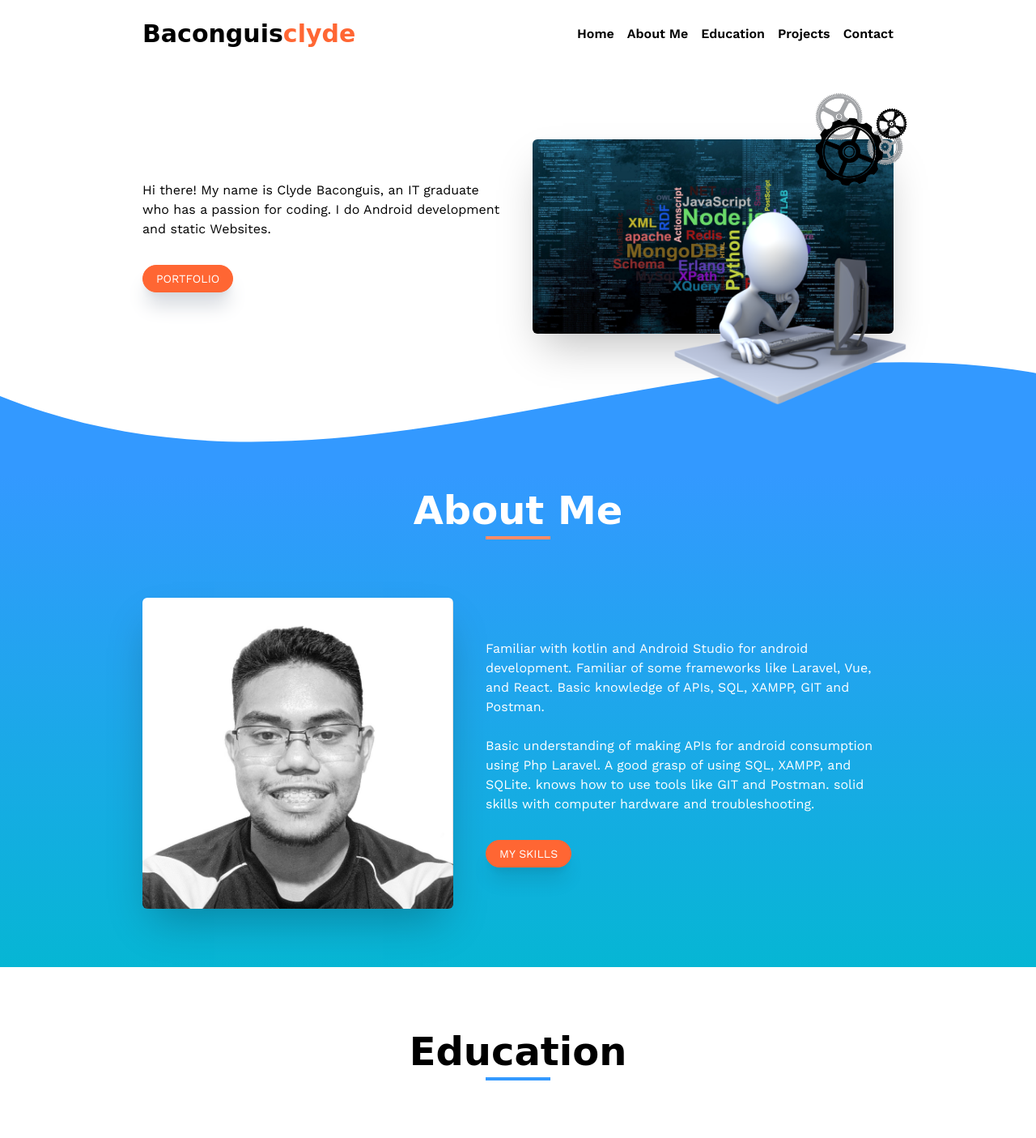
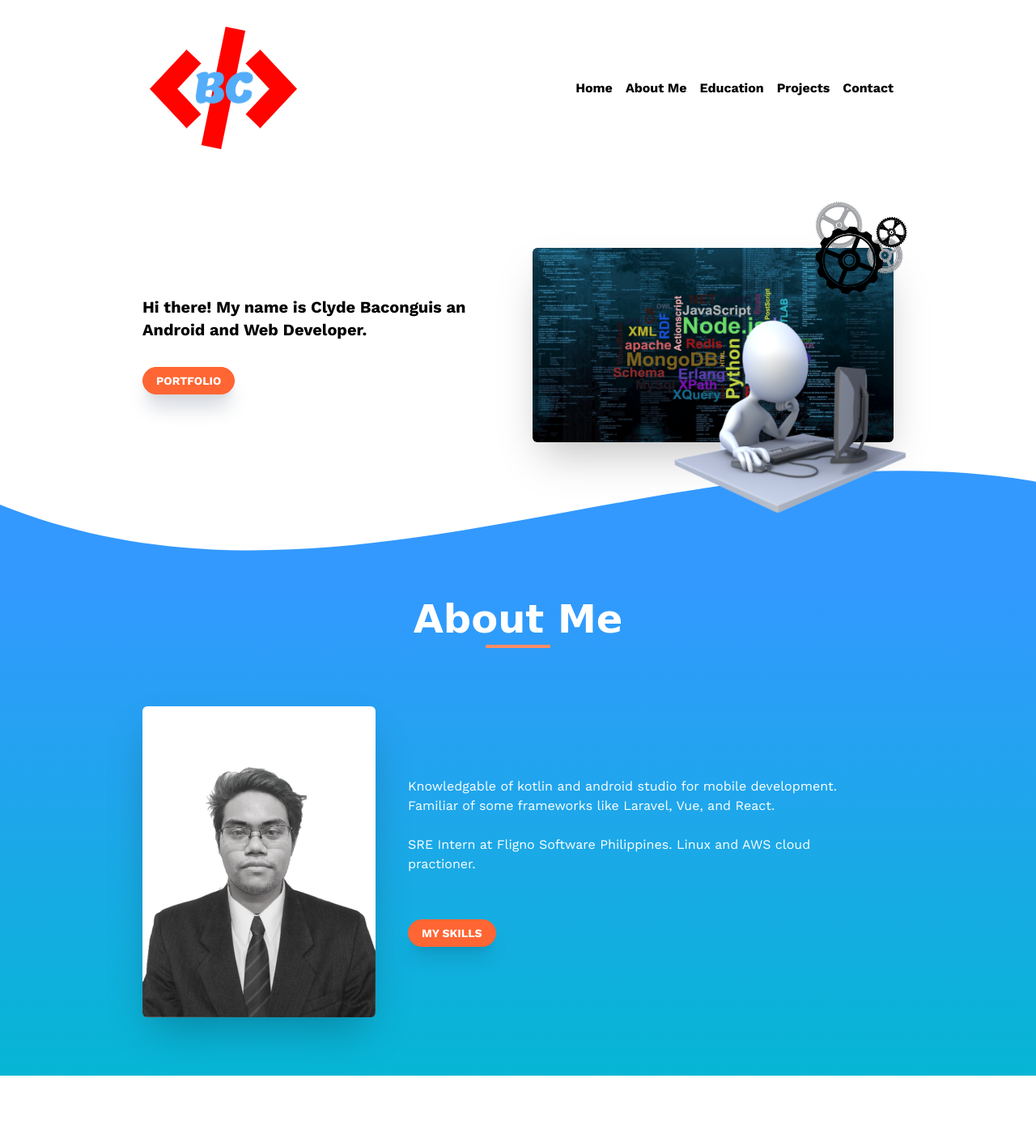
Before and after one commit to clydebaconguis/portfolio, a PHP site: page / in a window 1280 px wide. Shown: the top 1405 px of the page at 81% size. Run offline with PHP 8.4, Linux system fonts and the light colour scheme; some libraries are stand-ins or nearby versions; some web fonts are replaced.

Commit message:
order details

```diff
--- a/css/main.css
+++ b/css/main.css
@@ -1549,6 +1502,50 @@ body {
 
   .md\:h-80 {
     height: 20rem;
+  }
+
+  .md\:h-72 {
+    height: 18rem;
+  }
+
+  .md\:h-96 {
+    height: 24rem;
+  }
+
+  .md\:w-10 {
+    width: 2.5rem;
+  }
+
+  .md\:w-8 {
+    width: 2rem;
+  }
+
+  .md\:w-auto {
+    width: auto;
+  }
+
+  .md\:w-52 {
+    width: 13rem;
+  }
+
+  .md\:w-48 {
+    width: 12rem;
+  }
+
+  .md\:w-32 {
+    width: 8rem;
+  }
+
+  .md\:w-56 {
+    width: 14rem;
+  }
+
+  .md\:w-72 {
+    width: 18rem;
+  }
+
+  .md\:max-w-sm {
+    max-width: 24rem;
   }
 
   .md\:translate-y-28 {
@@ -1595,6 +1592,11 @@ body {
     font-size: 1.125rem;
     line-height: 1.75rem;
   }
+
+  .md\:text-xl {
+    font-size: 1.25rem;
+    line-height: 1.75rem;
+  }
 }
 
 @media (min-width: 976px) {
@@ -1606,7 +1608,61 @@ body {
     height: 24rem;
   }
 
+  .lg\:h-72 {
+    height: 18rem;
+  }
+
+  .lg\:h-80 {
+    height: 20rem;
+  }
+
+  .lg\:h-32 {
+    height: 8rem;
+  }
+
+  .lg\:max-h-96 {
+    max-height: 24rem;
+  }
+
+  .lg\:w-auto {
+    width: auto;
+  }
+
+  .lg\:w-60 {
+    width: 15rem;
+  }
+
+  .lg\:w-0 {
+    width: 0px;
+  }
+
+  .lg\:w-52 {
+    width: 13rem;
+  }
+
+  .lg\:w-80 {
+    width: 20rem;
+  }
+
+  .lg\:w-72 {
+    width: 18rem;
+  }
+
+  .lg\:w-48 {
+    width: 12rem;
+  }
+
   .lg\:text-start {
     text-align: start;
   }
 }
+
+@media (min-width: 1440px) {
+  .xl\:h-80 {
+    height: 20rem;
+  }
+
+  .xl\:w-52 {
+    width: 13rem;
+  }
+}
--- a/index.html
+++ b/index.html
@@ -10,11 +10,15 @@
 			href="https://fonts.googleapis.com/css2?family=Edu+VIC+WA+NT+Beginner:wght@700&family=Work+Sans:wght@400;600;700;800&display=swap"
 			rel="stylesheet"
 		/>
+		<link rel="apple-touch-icon" sizes="180x180" href="/apple-touch-icon.png">
+		<link rel="icon" type="image/png" sizes="32x32" href="/favicon-32x32.png">
+		<link rel="icon" type="image/png" sizes="16x16" href="/favicon-16x16.png">
+		<link rel="manifest" href="/site.webmanifest">
+		<link rel="stylesheet" href="css/main.css" />
 		<script
 			src="https://kit.fontawesome.com/8717cab48c.js"
 			crossorigin="anonymous"
 		></script>
-		<link rel="stylesheet" href="css/main.css" />
 
 		<title>Web Portfolio</title>
 	</head>
@@ -25,14 +29,15 @@
 			<nav class="container relative mx-auto p-6">
 				<div class="flex items-center justify-between">
 					<!-- Logo -->
-					<span class="font-fontHeading text-xl font-bold md:text-3xl"
+					<!-- <span class="font-fontHeading text-xl font-bold md:text-3xl"
 						>Baconguis<span class="text-redhue">clyde</span>
-					</span>
+					</span> -->
+					<img src="/img/logo.png" alt="logo">
 					<!-- Menu Items -->
-					<div class="hidden space-x-4 font-semibold md:flex">
+					<div class="hidden space-x-4 font-bold md:flex">
 						<a
 							href="#"
-							class="transition duration-700 ease-in-out hover:opacity-40"
+							class="transition duration-700 ease-in-out hover:text-redhue"
 							>Home</a
 						>
 						<a
@@ -115,11 +120,10 @@
 				class="-z-20 mx-auto h-60 w-auto flex-1 rounded-md shadow-2xl md:ml-4 md:h-52 lg:h-60"
 			/>
 
-			<div class="my-5 flex-1 md:pr-5 md:text-start">
+			<div class="my-5 flex-1 font-bold md:pr-5 md:text-start md:text-xl">
 				<p>
-					Hi there! My name is Clyde Baconguis, an IT graduate who has
-					a passion for coding. I do Android development and static
-					Websites.
+					Hi there! My name is Clyde Baconguis an Android and Web
+					Developer.
 				</p>
 
 				<a
@@ -170,31 +174,31 @@
 			<div
 				class="container mx-auto items-center justify-between p-6 md:flex md:space-x-5"
 			>
-				<img
-					src="img/profile.jpg"
-					alt="profile"
-					class="mx-auto h-72 w-auto max-w-sm flex-1 items-center rounded-md shadow-2xl md:h-80 lg:h-96"
-				/>
+				<div>
+					<img
+						src="img/formal-attire.jpg"
+						alt="profile"
+						class="lg:m mx-auto h-72 w-auto flex-1 items-center rounded-md shadow-2xl md:h-96 md:w-72 lg:max-h-96"
+					/>
+				</div>
 
 				<div class="my-4 flex-1 md:p-5 lg:text-start">
 					<p>
-						Familiar with kotlin and Android Studio for android
+						Knowledgable of kotlin and android studio for mobile
 						development. Familiar of some frameworks like Laravel,
-						Vue, and React. Basic knowledge of APIs, SQL, XAMPP, GIT
-						and Postman.
+						Vue, and React.
+					</p>
+					<br />
+					<p>
+						SRE Intern at Fligno Software Philippines. Linux and AWS
+						cloud practioner.
 					</p>
 					<br />
 
-					<p>
-						Basic understanding of making APIs for android
-						consumption using Php Laravel. A good grasp of using
-						SQL, XAMPP, and SQLite. knows how to use tools like GIT
-						and Postman. solid skills with computer hardware and
-						troubleshooting.
-					</p>
+					<p></p>
 					<a
 						href="#skill"
-						class="mt-8 inline-block rounded-full border border-redhue bg-redhue py-1.5 px-4 text-sm uppercase text-white shadow-xl transition duration-700 hover:bg-white hover:text-redhue"
+						class="mt-8 inline-block rounded-full border border-redhue bg-redhue py-1.5 px-4 text-sm font-bold uppercase text-white shadow-xl transition duration-700 hover:bg-white hover:text-redhue"
 					>
 						My Skills
 					</a>
```
Also changed, not shown: other parts of css/main.css (+35 -82 lines), android-chrome-192x192.png (added), android-chrome-512x512.png (added), apple-touch-icon.png (added), favicon-16x16.png (added), favicon-32x32.png (added), favicon.ico (added), img/formal-attire.jpg (added), img/logo.png (added).
